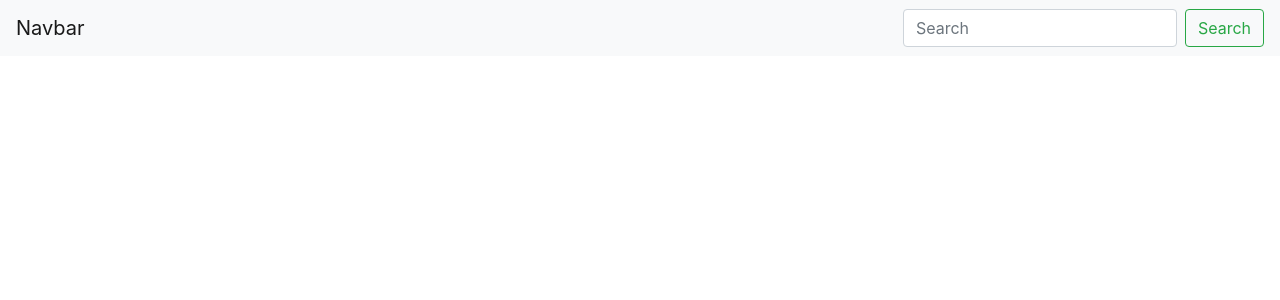
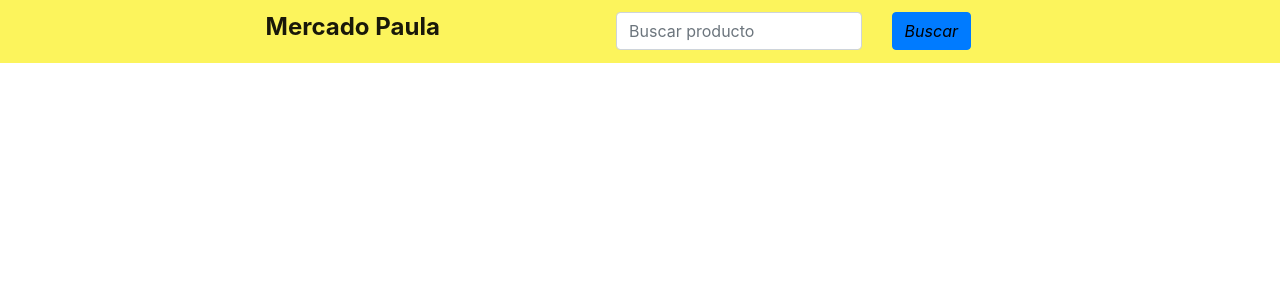
Before and after one commit to Pau0911/AppMercadoLibre, an Angular app in the folder paulaShop/: page / in a window 1280 px wide. Shown: the top 300 px of the page. Built offline with nearby package versions, Linux system fonts and the light colour scheme.

Commit message:
navar and search

```diff
--- a/paulaShop/src/app/components/navbar/navbar.component.html
+++ b/paulaShop/src/app/components/navbar/navbar.component.html
@@ -1,7 +1,14 @@
-<nav class="navbar navbar-light bg-light justify-content-between">
-    <a class="navbar-brand">Navbar</a>
-    <form class="form-inline">
-        <input class="form-control mr-sm-2" type="search" placeholder="Search" aria-label="Search">
-        <button class="btn btn-outline-success my-2 my-sm-0" type="submit">Search</button>
-    </form>
+<nav class="navbar navbar-light  justify-content-between" style="background: #fcf45c;">
+    <a class="navbar-brand" style="justify-content: center; margin-left: 20%;">
+        <h4><strong> Mercado Paula</strong></h4>
+    </a>
+    <div class="row" style="align-content:center; margin-right:20%;">
+        <div class="col-8 ">
+            <input class="form-control size" type="search" keyup.enter="buscar(product.value)" placeholder="Buscar producto " aria-label="Search" #product>
+        </div>
+        <div class="col-4" style="height: 50%;">
+            <button class="btn btn-primary" (click)="buscar(product.value)"><i style="color: black;">Buscar</i> </button>
+        </div>
+    </div>
+
 </nav>
--- a/paulaShop/src/app/components/navbar/navbar.component.ts
+++ b/paulaShop/src/app/components/navbar/navbar.component.ts
@@ -13,6 +13,10 @@ export class NavbarComponent implements OnInit {
   ngOnInit(): void {
   }
 
+  buscar(product:string){
+    console.log("palabra",product)
+  }
+
 
 
 }
```
Also changed, not shown: paulaShop/src/assets/logo.png (added).
